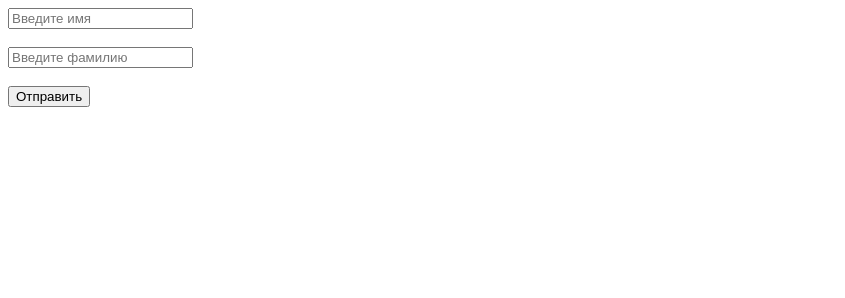
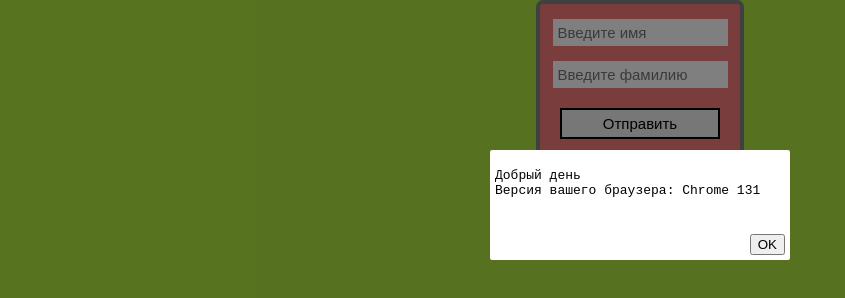
Before and after one commit to springfik/springfik.github.io, a plain HTML site: page index.html in a window 1280 px wide. Both pictures are taken after a click on the button "Отправить". Shown: the whole page, without its empty margins (0-845 px from the left). Drawn offline with Linux system fonts and the light colour scheme.

Commit message:
Add files via upload

```diff
--- a/client.js
+++ b/client.js
@@ -20,14 +20,33 @@ navigator.sayswho= (function(){
 
 var sender = document.getElementById('sender');
 
+var f_div = document.getElementById('m_message');
+var s_div = document.getElementById('r_message');
 
+var sellec = document.getElementById('sellec');
+var datas = document.createElement("pre");
 
  sender.onclick = function (e) {
 
+  var f_name = document.getElementsByClassName('f_name')[0].value;
+  var s_name = document.getElementsByClassName('s_name')[0].value;
+  var datas = document.createElement("pre");
+
+  datas.textContent = "Добрый день " + f_name + " " + s_name + "\n" + "Версия вашего браузера: " +  navigator.sayswho;
+
+  datas.id = 'asd'
+
+  s_div.insertBefore(datas, sellec);
+
+  f_div.style.display = 'block';
 
 
-  var f_name = document.getElementById('f_name').value;
-  var s_name = document.getElementById('s_name').value;
 
-  alert('Доброго времени суток ' + f_name + ' ' + s_name);
+
 };
+
+sellec.onclick = function() {
+  s_div.removeChild(document.getElementById('asd'));
+
+  f_div.style.display = 'none';
+}
--- a/index.html
+++ b/index.html
@@ -4,15 +4,23 @@
 	<meta charset="UTF-8">
 	<meta name="viewport" content="width=device-width, initial-scale=1.0">
 	<title>Document</title>
-
+	<link rel="stylesheet" href="style.css">
 </head>
 <body>
-	<input type="text" id="f_name" placeholder="Введите имя">
-	<br><br>
-	<input type="text" id="s_name" placeholder="Введите фамилию">
-	<br><br>
-	<button id="sender">Отправить</button>
+	<div id="m_message">
+		<div id="r_message">
+			<button id="sellec">OK</button>
+		</div>
+	</div>
+	<div id="block_form">
+		<input type="text" class="names f_name" placeholder="Введите имя">
 
+		<input type="text" class="names s_name" placeholder="Введите фамилию">
+
+		<button id="sender">Отправить</button>
+	</div>
+
+	<script src="https://cdn.jsdelivr.net/npm/promise-polyfill@8/dist/polyfill.min.js"></script>
 	<script id="main_scr" src="client.js"></script>
 </body>
 </html>
--- /dev/null
+++ b/style.css
@@ -0,0 +1,72 @@
+body {
+  display: flex;
+  background-color: #AEE641;
+  flex-direction: column;
+  margin: 0;
+  padding: 0;
+}
+
+#block_form {
+  margin-left: auto;
+  margin-right: auto;
+  display: flex;
+  width: 200px;
+  background-color: #F57B7B;
+  border-radius: 7px;
+  border: 4px solid grey;
+  flex-direction: column;
+  height: 250px;
+
+}
+
+.names {
+  display: block;
+  width: 165px;
+  border: none;
+
+  margin-left: auto;
+  margin-right: auto;
+  margin-top: 15px;
+  padding: 5px;
+  font-size: 15px;
+}
+
+#sender {
+  font-size: 15px;
+  width: 160px;
+  border: 2px solid black;
+  margin-top: 20px;
+  margin-left: auto;
+  margin-right: auto;
+  padding-top: 5px;
+  padding-bottom: 5px;
+}
+
+#m_message {
+  display: none;
+  position: absolute;
+  margin: 0;
+  padding: 0;
+  width: 100%;
+  height: 100%;
+  z-index: 100;
+  background-color:rgba(0, 0, 0, 0.5);
+}
+
+#r_message {
+  z-index: 150;
+  margin: auto;
+  margin-top: 150px;
+  width: 290px;
+  height: 100px;
+  background-color: white;
+  padding: 5px;
+  border-radius: 2px;
+  display: flex;
+  flex-direction: column;
+}
+
+#sellec {
+  margin-top: auto;
+  margin-left: auto;
+}
```
